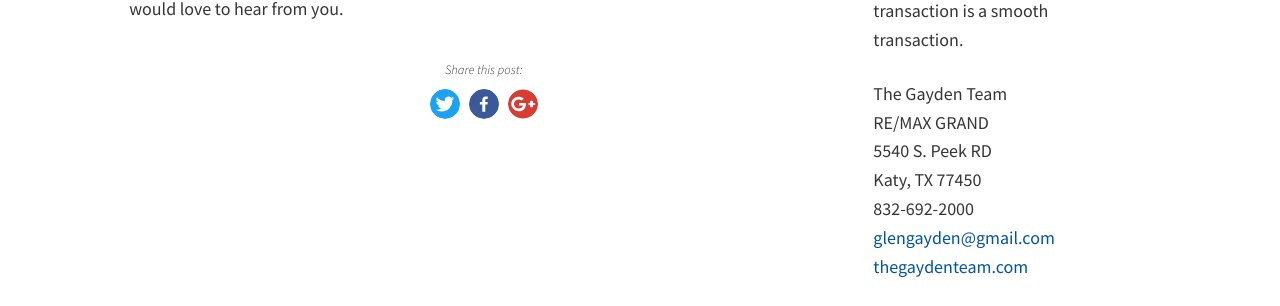
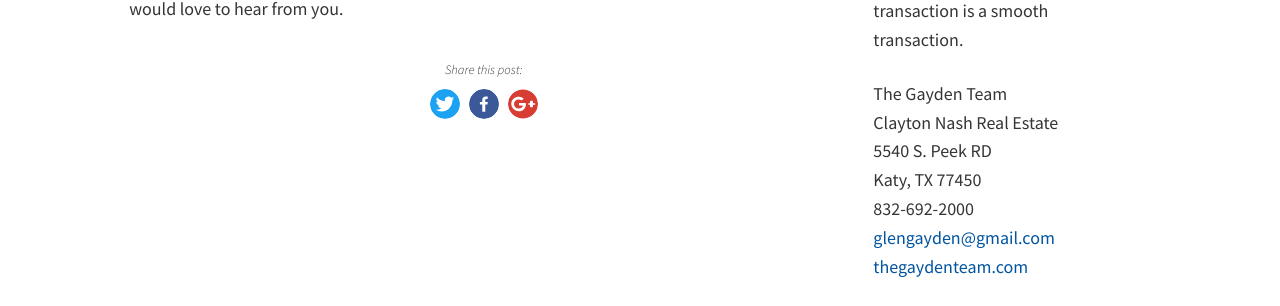
Before and after one commit to Vyral/glen-gayden-blog, a Jekyll site: the page built from _posts/2016-11-11-why-are-professional-photos-so-important.md, in a window 1280 px wide and 900 px high, scrolled down 1321 px. Shown: the part 149-455 px from the top of the window. Built offline with Jekyll 4.4.1, drawn with Linux system fonts in a browser that asks for light colours; nearby versions of some CDN libraries; some of the changed text lies outside the part shown.

Commit message:
Updated '_data/settings.yml' via CloudCannon

```diff
--- a/_data/settings.yml
+++ b/_data/settings.yml
@@ -16,7 +16,7 @@ client:
     With our team members in place, we make sure nothing ever slips through the cracks and that every transaction is a smooth transaction.
   market: Katy, Texas
   brand: The Gayden Team
-  brokerage: RE/MAX GRAND
+  brokerage: Clayton Nash Real Estate
   address: 5540 S. Peek RD<br>Katy, TX 77450
   phone: 832-692-2000
   email: glengayden@gmail.com
```
